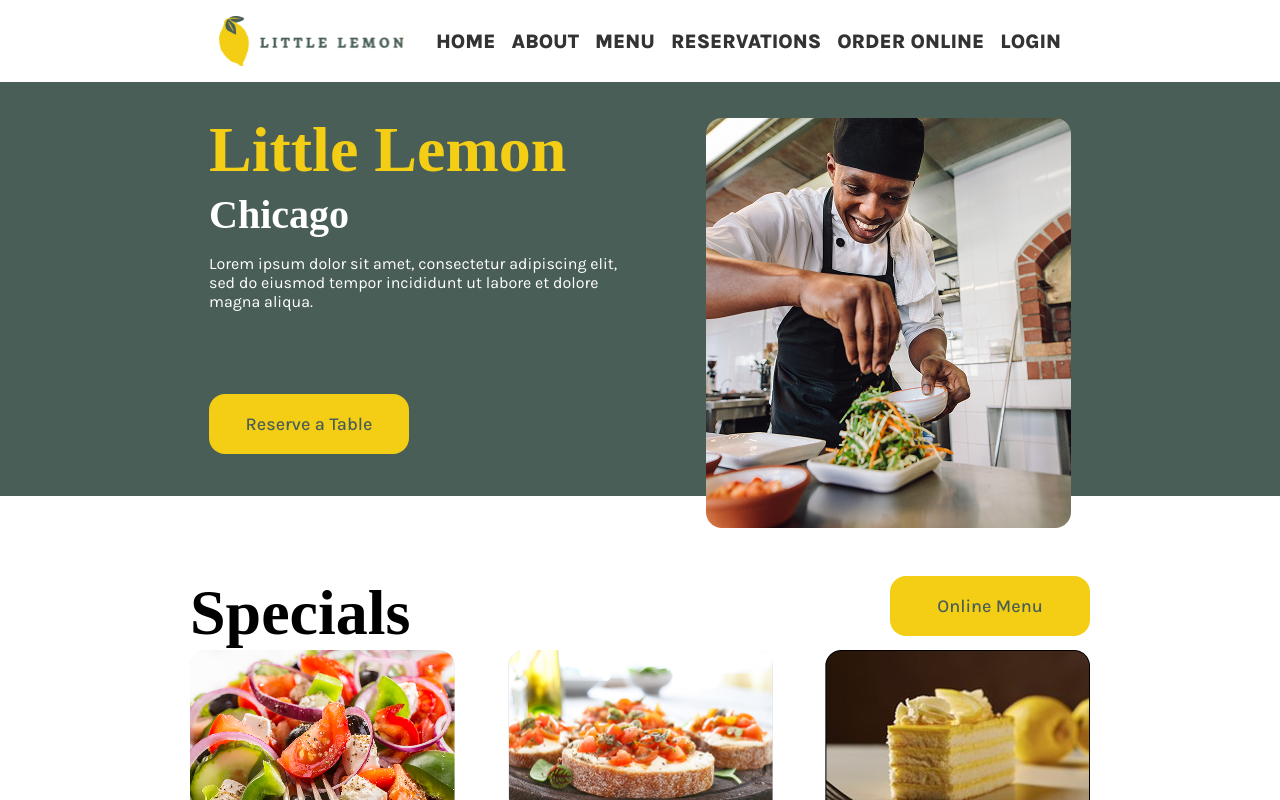
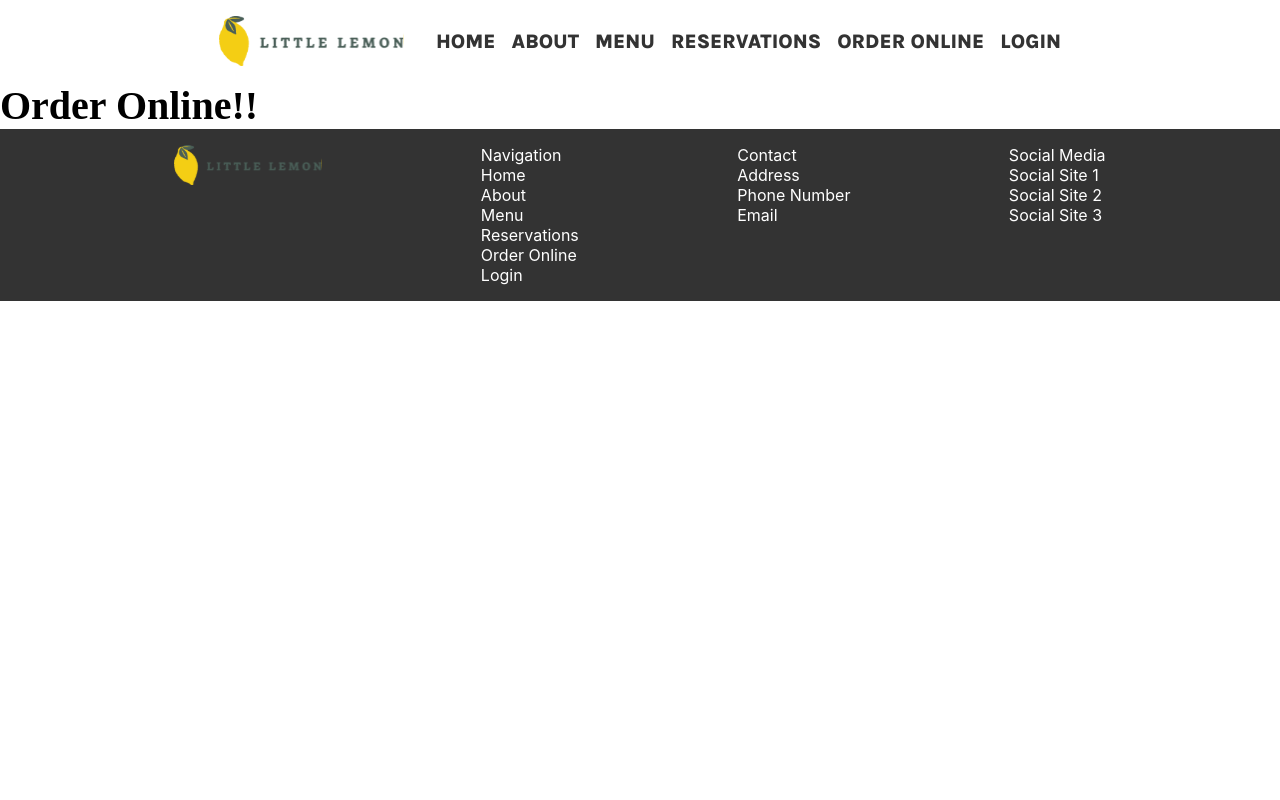
Before and after one commit to drrand/meta_capstone, a React (Create React App) app: page /OrderOnline in a window 1280 px wide. Shown: the top 800 px of the page. Built offline with nearby package versions, Linux system fonts and the light colour scheme; a web font is replaced by a local one.

Commit message:
add routing

```diff
--- a/package.json
+++ b/package.json
@@ -9,6 +9,7 @@
     "@testing-library/user-event": "^13.5.0",
     "react": "^19.1.0",
     "react-dom": "^19.1.0",
+    "react-router": "^7.7.1",
     "react-scripts": "5.0.1",
     "web-vitals": "^2.1.4"
   },
--- /dev/null
+++ b/src/Homepage.js
@@ -0,0 +1,18 @@
+import Hero from './Hero';
+import Specials from './Specials'
+import Testimonials from './Testimonials';
+import About from './About';
+
+const Homepage = () => {
+    return (
+        <main>
+            <Hero />
+            <Specials />
+            <Testimonials />
+            <About />
+
+        </main>
+    )
+}
+
+export default Homepage;
--- a/src/Main.js
+++ b/src/Main.js
@@ -1,18 +1,15 @@
+import { Route, Routes } from 'react-router';
 import './Main.css';
-import Hero from './Hero';
-import Specials from './Specials'
-import Testimonials from './Testimonials';
-import About from './About';
+import Homepage from './Homepage';
+import OrderOnline from './OrderOnline';
+
 
 const Main = () => {
     return (
-        <main>
-            <Hero />
-            <Specials />
-            <Testimonials />
-            <About />
-
-        </main>
+        <Routes>
+            <Route path="/" element={<Homepage />} />
+            <Route path="/OrderOnline" element={<OrderOnline />} />
+        </Routes>
     )
 }
 
--- a/src/Nav.css
+++ b/src/Nav.css
@@ -8,7 +8,7 @@ nav ul {
 
 }
 
-nav li {
+nav li, .navEl {
   color: #333;
 
   /* SECTION TITLE */
@@ -18,5 +18,5 @@ nav li {
   font-weight: 800;
   line-height: normal;
   text-transform: uppercase;
-
+  text-decoration: none;
 }
--- a/src/Nav.js
+++ b/src/Nav.js
@@ -1,14 +1,15 @@
+import { Link } from 'react-router';
 import './Nav.css';
 
 const Nav = () => {
     return(
         <nav>
             <ul>
-                <li><a>Home</a></li>
+                <li><Link className="navEl" to="/">Home</Link></li>
                 <li><a>About</a></li>
                 <li><a>Menu</a></li>
                 <li><a>Reservations</a></li>
-                <li><a>Order Online</a></li>
+                <li><Link className="navEl" to="/OrderOnline">Order Online</Link></li>
                 <li><a>Login</a></li>
             </ul>
         </nav>
--- /dev/null
+++ b/src/OrderOnline.js
@@ -0,0 +1,5 @@
+const Party = () => {
+    return <h2>Order Online!!</h2>;
+}
+
+export default Party;
--- a/src/index.js
+++ b/src/index.js
@@ -3,11 +3,15 @@ import ReactDOM from 'react-dom/client';
 import './index.css';
 import App from './App';
 import reportWebVitals from './reportWebVitals';
+import { BrowserRouter } from 'react-router';
+
 
 const root = ReactDOM.createRoot(document.getElementById('root'));
 root.render(
   <React.StrictMode>
-    <App />
+    <BrowserRouter>
+      <App />
+    </BrowserRouter>
   </React.StrictMode>
 );
 
```
Also changed, not shown: 1 other file (tests, documents, lock files or other folders).
